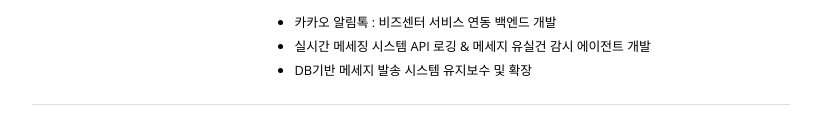
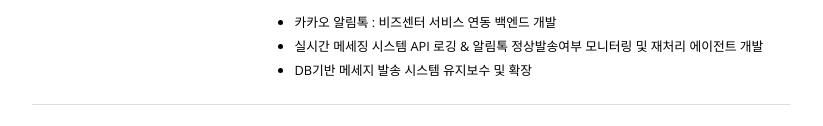
Before and after one commit to Fleta/Fleta.github.io, a plain HTML site: page index.html in a window 1280 px wide. Shown: the part 753-879 px from the top of the page, without its empty margins (229-1052 px from the left). Drawn offline with nearby package versions, Linux system fonts and the light colour scheme.

Commit message:
changed: content of page

```diff
--- a/index.html
+++ b/index.html
@@ -93,7 +93,7 @@
                             <ul class="lastline">
                                 <!-- TODO : ul, li css, 직군 강조 및 테크스택 키워드화 (마크다운 활용 가능한지?) -->
                                 <li>카카오 알림톡 : 비즈센터 서비스 연동 백엔드 개발</li>
-                                <li>실시간 메세징 시스템 API 로깅 & 메세지 유실건 감시 에이전트 개발</li>
+                                <li>실시간 메세징 시스템 API 로깅 & 알림톡 정상발송여부 모니터링 및 재처리 에이전트 개발</li>
                                 <li>DB기반 메세지 발송 시스템 유지보수 및 확장</li>
                             </ul>
                         </article>
```
